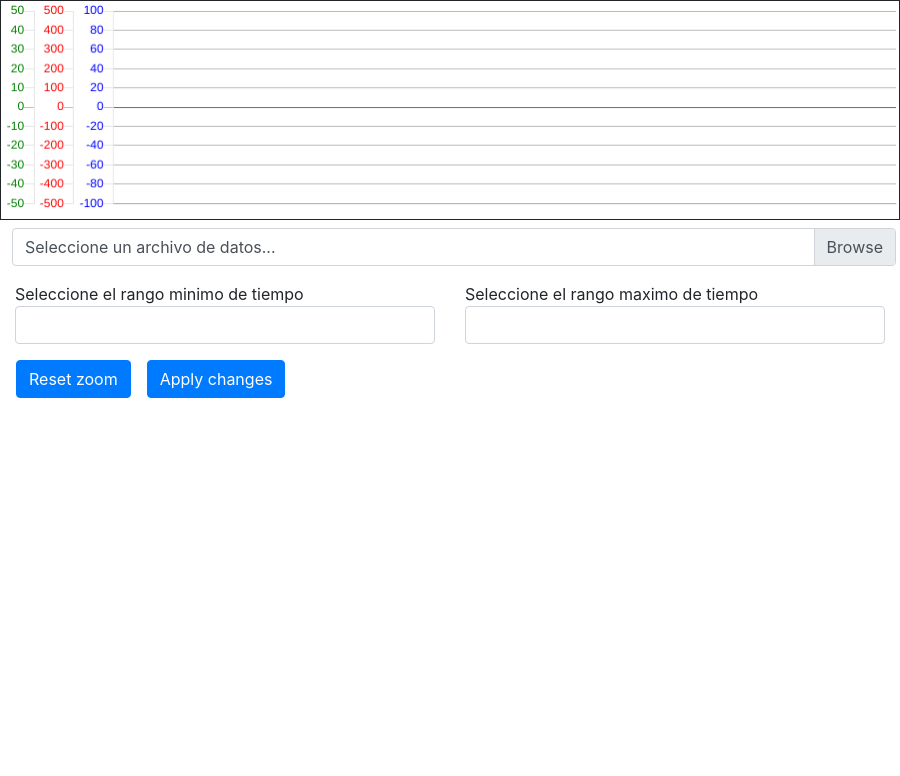
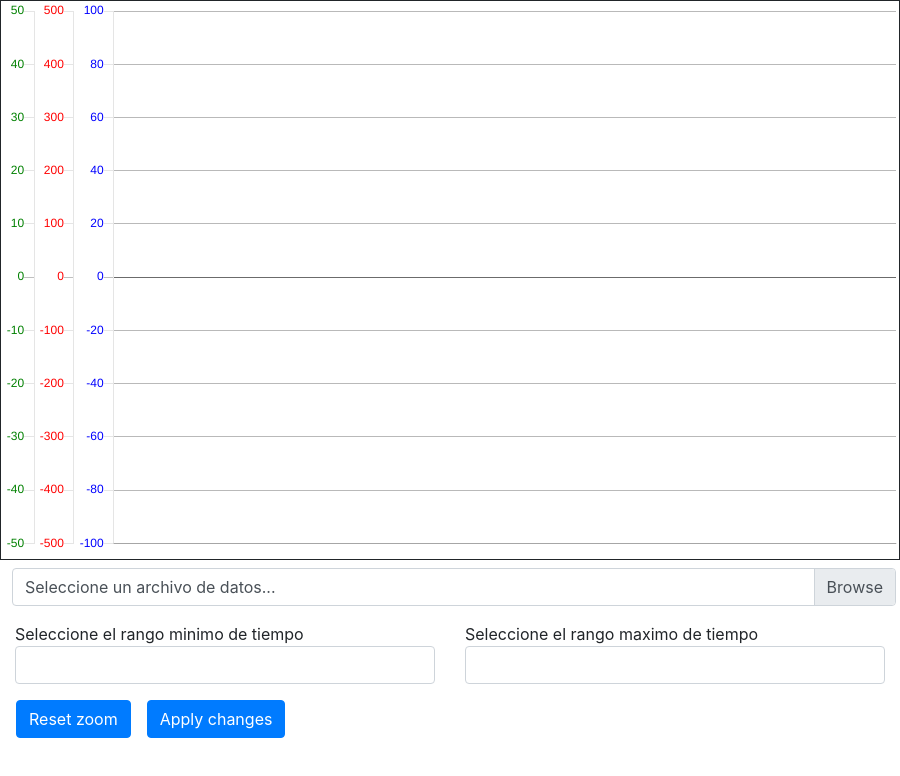
Before and after one commit to jeusmatthew/dogMonitorDesktop, an Electron app: page index.html in a window 900 px wide. Drawn offline with nearby package versions, Linux system fonts and the light colour scheme.

Commit message:
fix chart responsiveness

```diff
--- a/index.html
+++ b/index.html
@@ -5,7 +5,11 @@
   </head>
   <body>
     <link rel="stylesheet" href="https://cdn.jsdelivr.net/npm/bootstrap@4.3.1/dist/css/bootstrap.min.css" integrity="sha384-ggOyR0iXCbMQv3Xipma34MD+dH/1fQ784/j6cY/iJTQUOhcWr7x9JvoRxT2MZw1T" crossorigin="anonymous">
-    <canvas id="myChart" height="40vh" width="80vw" style="border:1px solid" ></canvas>
+
+    <div class="chart-container" style="position: relative; margin: auto; border:1px solid; height: 70vh;">
+      <canvas id="myChart"></canvas>
+    </div>
+
     <div class="input-group mt-2 ml-1 mr-1">
       <div class="custom-file ml-2 mr-2">
         <input  id="file_input" type="file" class="custom-file-input" id="inputGroupFile04" accept="application/json" onchange="fileUploaded()">
--- a/index.js
+++ b/index.js
@@ -5,8 +5,7 @@ const createWindow = () => {
     const win = new BrowserWindow({
       width: 900,
       height: 900,
-      resizable: false
-
+      // resizable: false
     })
 
     win.loadFile('index.html')
```
Also changed, not shown: 1 other file.
